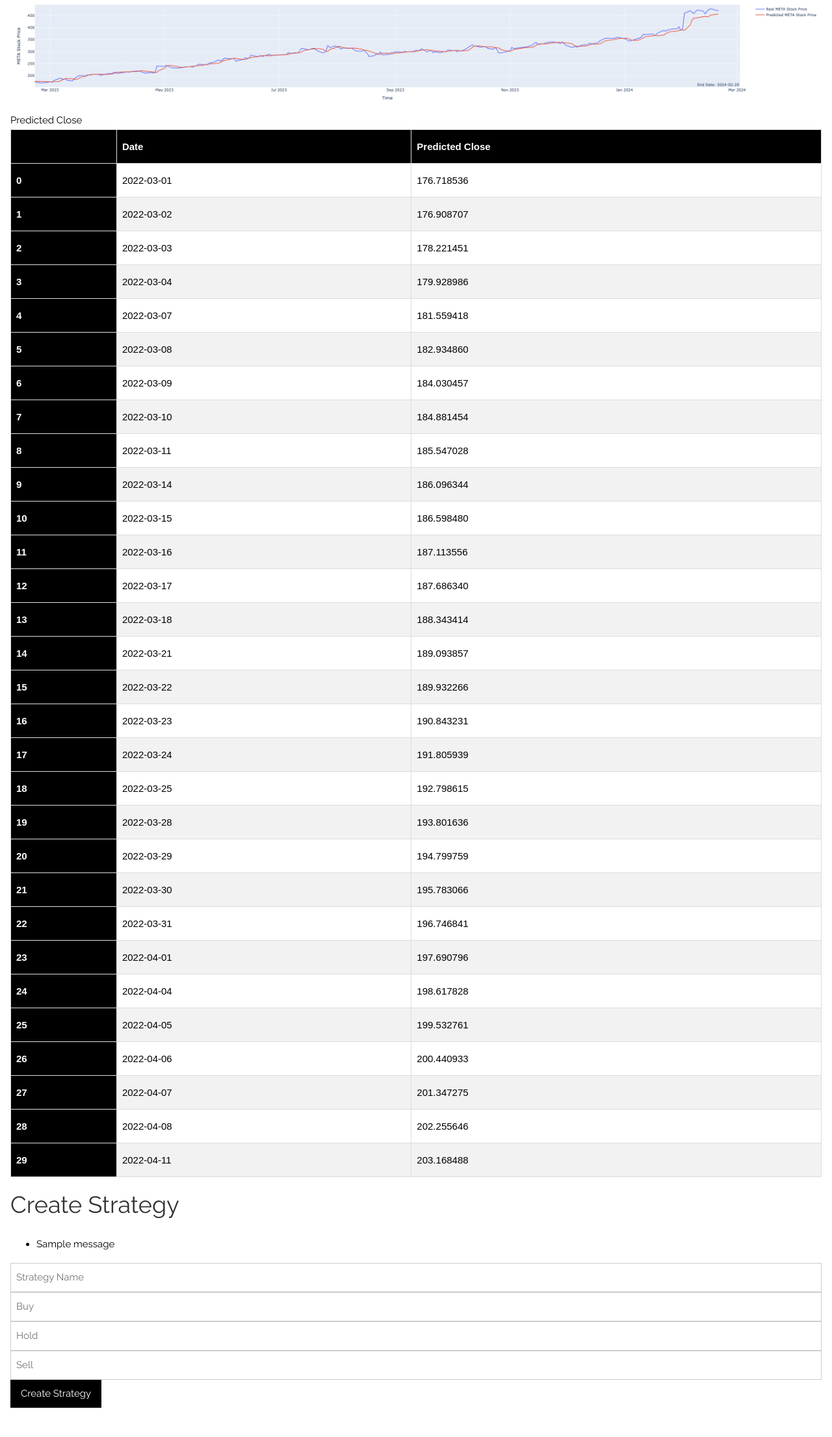
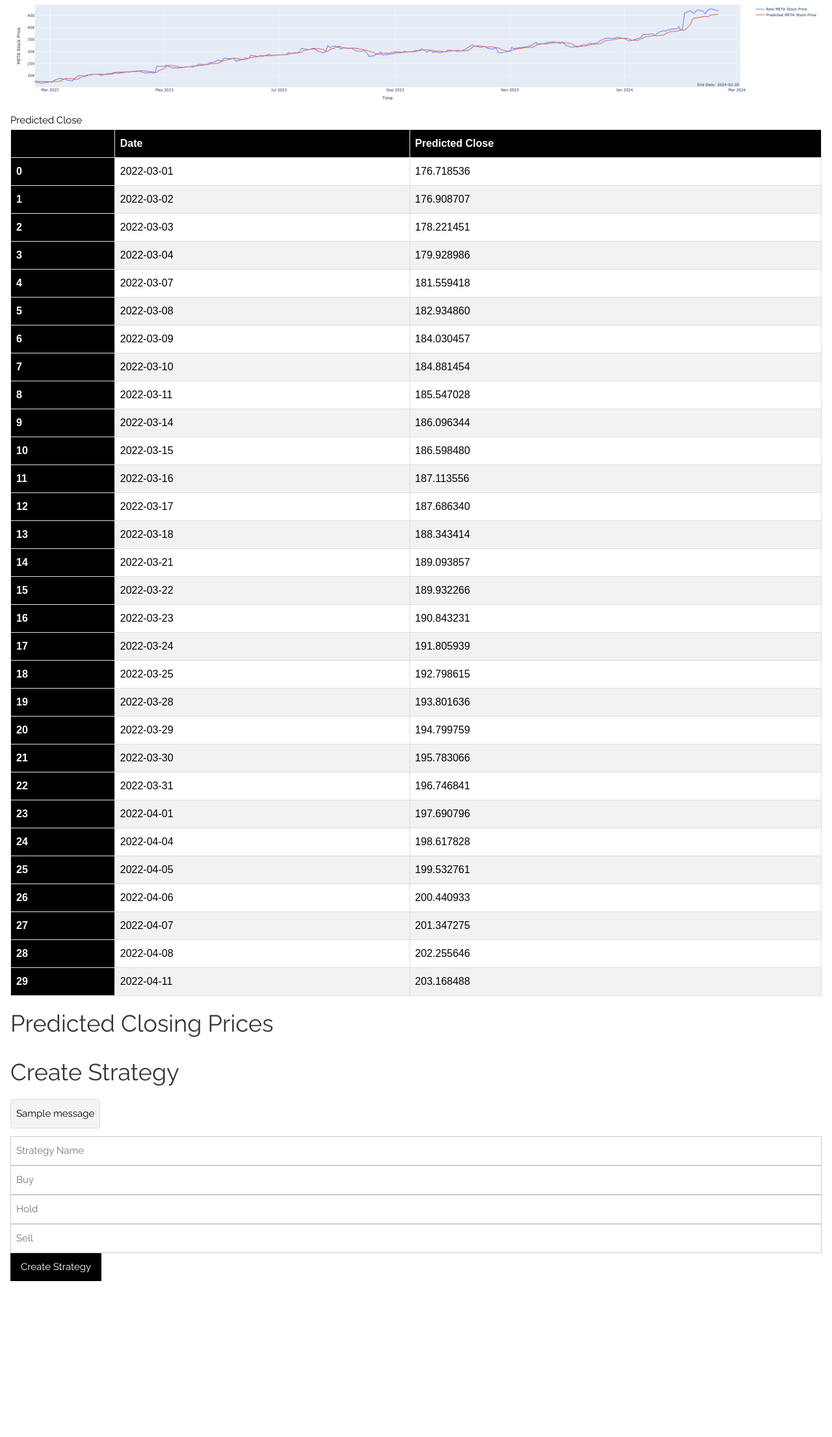
Before and after one commit to software-students-spring2024/2-web-app-exercise-iloveswe, a Flask app: page /model/meta in a window 1280 px wide. Shown: the part 317-2529 px from the top of the page at 65% size. After the commit the page ends 2289 px from the top, so only its background shows below. Run offline with Flask 3, Linux system fonts and the light colour scheme; the visitor is signed in with stand-in values (Sample User, id 1); one stand-in notice (Sample message) is shown.

Commit message:
styling changes

```diff
--- a/app.py
+++ b/app.py
@@ -206,7 +206,7 @@ def delete_strategy(strat_id):
     # get strat from database
     r = db.strategies.delete_one({"_id": ObjectId(strat_id)})
     print(r)
-    flash(f"{name} Deleted")
+    flash(f"{name} deleted.")
     return redirect("/strategies")
 
 @app.route('/model/<model_id>')
@@ -234,6 +234,23 @@ def model(model_id):
     graph_url = graph_urls[model_id]
     doc = {"logo": logo_url, "graph": graph_url, "model": model_id}
     df = pd.read_csv(f"./data/predictions/{model_id}.csv")
+
+    # def color_row(val):
+    #     max_val = df['Predicted_Close'].max()
+    #     min_val = df['Predicted_Close'].min()
+    #     ratio = (val - min_val) / (max_val - min_val)
+    #     red = int(255 * (1 - ratio))
+    #     green = int(255 * ratio)
+    # return f'background-color: rgb({red}, {green}, 0);'
+
+    # def make_pretty(styler):
+    #     styler.set_caption("Weather Conditions")
+    #     styler.format(rain_condition)
+    #     styler.format_index(lambda v: v.strftime("%A"))
+    #     styler.background_gradient(axis=None, vmin=1, vmax=5, cmap="YlGnBu")
+    #     return styler
+
+    # df_styled = df.style.background_gradient(subset=["Predicted Close"], cmap="RdYlGn")
     return render_template("model.html", doc=doc, tables=[df.to_html(classes=["table-bordered", "table-striped", "table-hover", "table"])], titles=df.columns.values)
 
 
@@ -266,7 +283,7 @@ def model_post(model_id):
         result = users.update_one({"_id": user["_id"]}, {"$set": {"strategies": user["strategies"]}})
         print(result)
 
-    flash("Strategy Created")
+    flash(strat_name + " added to strategies.")
     return redirect("/model/"+model_id)
 
 @app.route('/about')
--- a/templates/model.html
+++ b/templates/model.html
@@ -1,3 +1,16 @@
+<head>
+  <style>
+    .flashes p {
+      background-color: #f2f4f6;
+      border: 1px solid #ddd;
+      padding: 1vh;
+      border-radius: 0.5vh;
+      display: inline-block;
+      text-align: left;
+      margin: 0vh 0vh 1.5vh;
+    }
+  </style>
+</head>
 {% extends "layout.html" %} {% block content %}
 <body>
   <div class="card" style="margin-top: 30px">
@@ -13,14 +26,18 @@
     class="graph"
   />
   {% for table in tables %} {{titles[loop.index]}} {{ table|safe }} {% endfor %}
+  <h3 class="title">Predicted Closing Prices</h3>
+  <div class="box">
+    {{ df_html|safe }} <!-- Insert the HTML representation of the styled DataFrame here -->
+  </div>
   <h3 class="title">Create Strategy</h3>
   <div class="box">
     {% with messages = get_flashed_messages() %} {% if messages %}
-    <ul class="flashes">
+    <div class="flashes">
       {% for message in messages %}
-      <li>{{ message }}</li>
+      <p>{{ message }}</p>
       {% endfor %}
-    </ul>
+    </div>
     {% endif %} {% endwith %}
     <form method="POST" action="{{ url_for('model', model_id=doc.model) }}">
       <div class="field">
--- a/templates/profile.html
+++ b/templates/profile.html
@@ -1,4 +1,4 @@
 {% extends "layout.html" %} {% block content %}
 <h1 class="title">Welcome, {{ name }}</h1>
-<h3><a href="{{ url_for('strategies') }}">Your Strategies</a></h3>
+<h3><a href="{{ url_for('strategies') }}">Click to view your Strategies</a></h3>
 {% endblock %}
```
Also changed, not shown: templates/strategies.html (+16 -3 lines).
